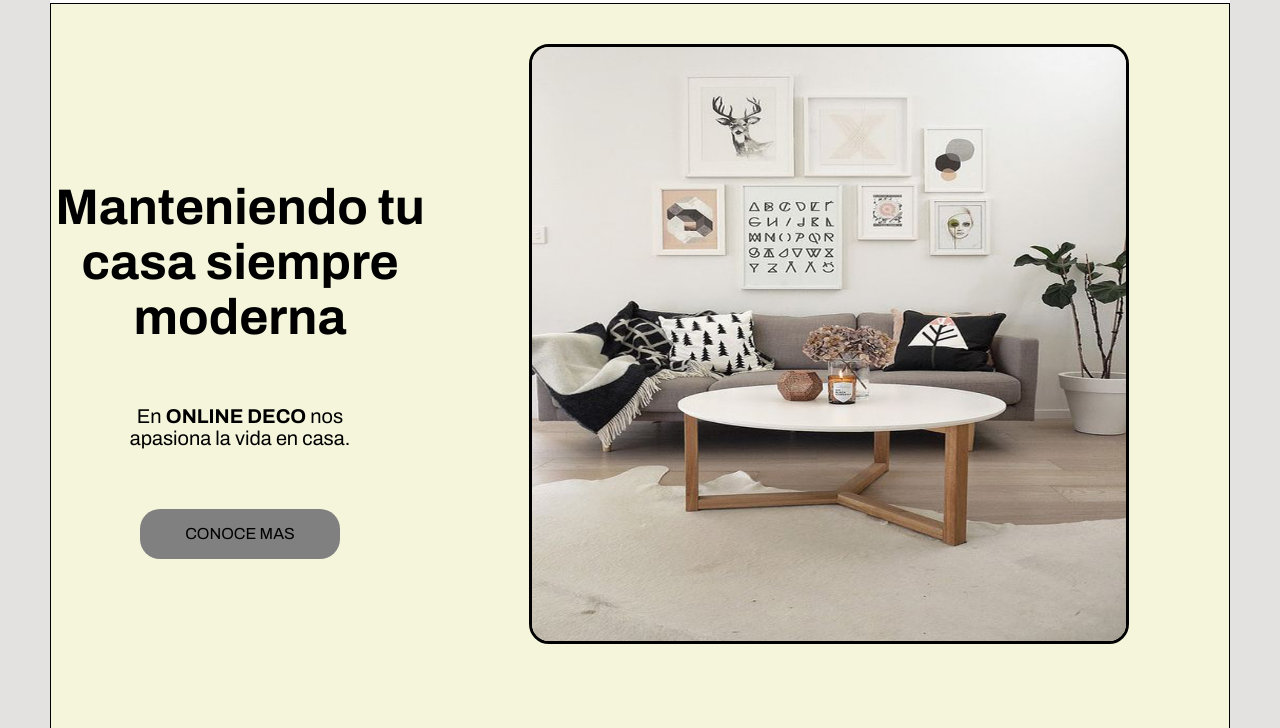
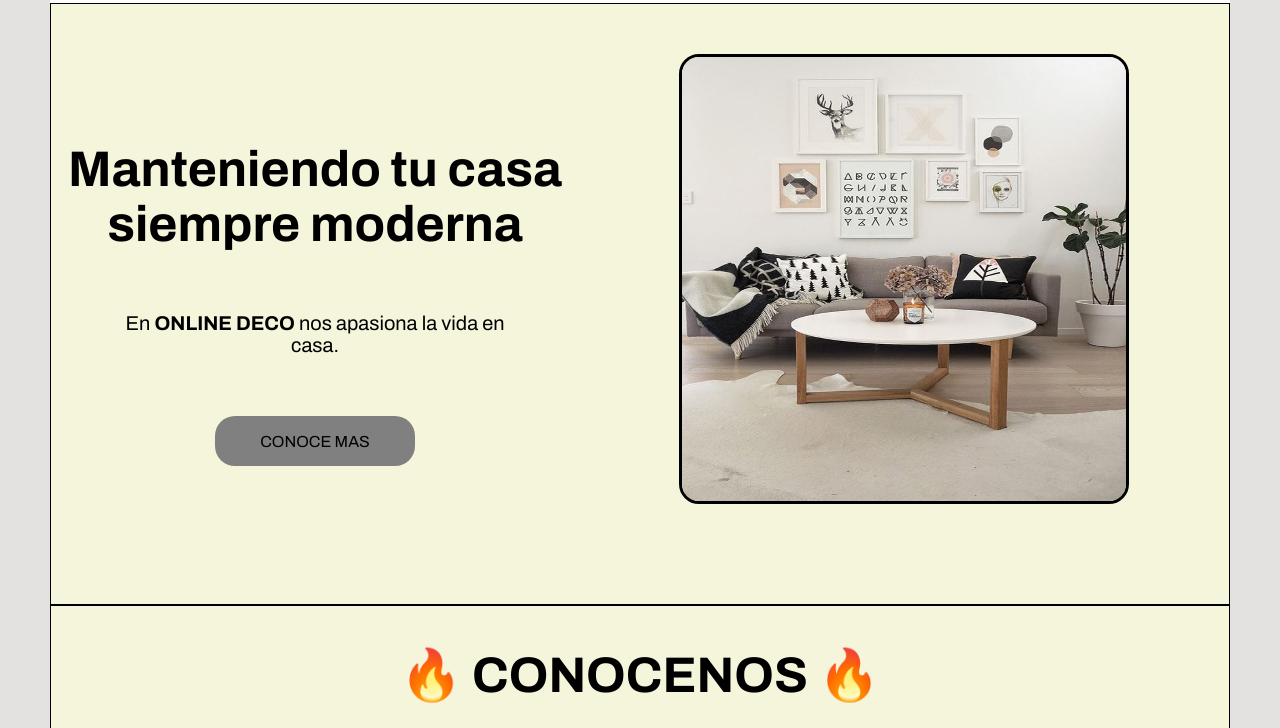
Before and after one commit to Santiago-Luque/NUCBA, a plain HTML site: page index.html in a window 1280 px wide. Shown: the part 72-800 px from the top of the page. Drawn offline with Linux system fonts and the light colour scheme.

Commit message:
reubicacion

```diff
--- a/style.css
+++ b/style.css
@@ -49,8 +49,8 @@ header{
     align-items: center;
     background: #f5f5dc;
     width: 100%;
-    padding-top: 40px;
-    padding-bottom: 102px;
+    padding-top: 50px;
+    padding-bottom: 100px;
     border: 1px solid black;
 }
 .info-hero{
@@ -86,8 +86,8 @@ header{
     font-weight: 100px bold;
 }
 .hero-img img{
-    height: 600px;
-    width: 600px;
+    height: 450px;
+    width: 450px;
     margin: 0 100 0 100;
     border-radius: 20px;
     border: 3px solid black;
```
